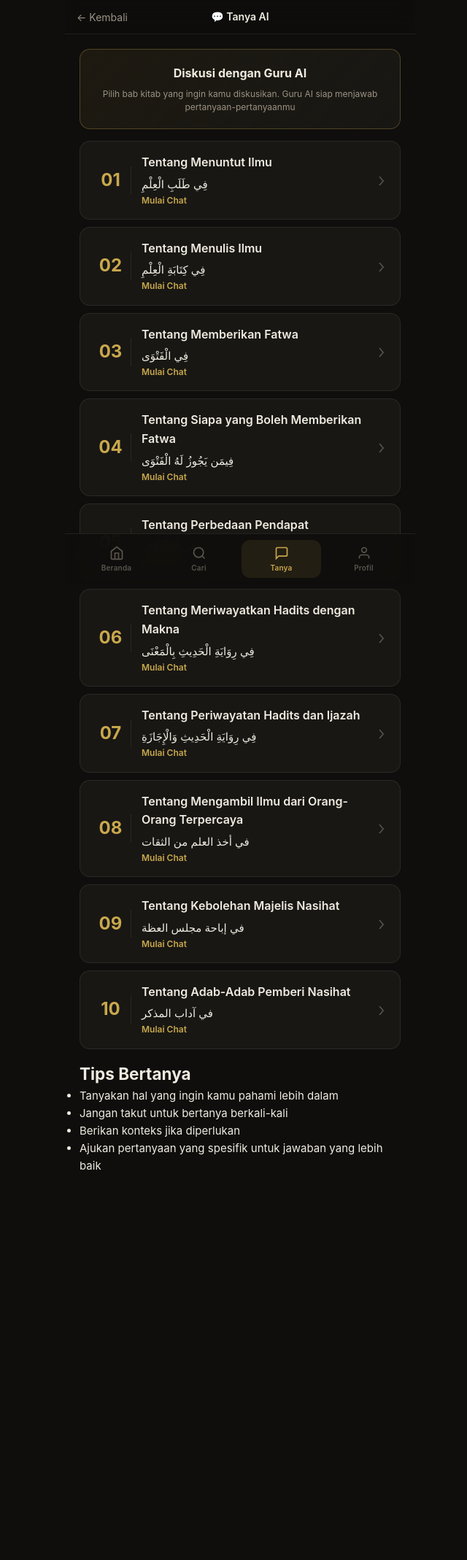
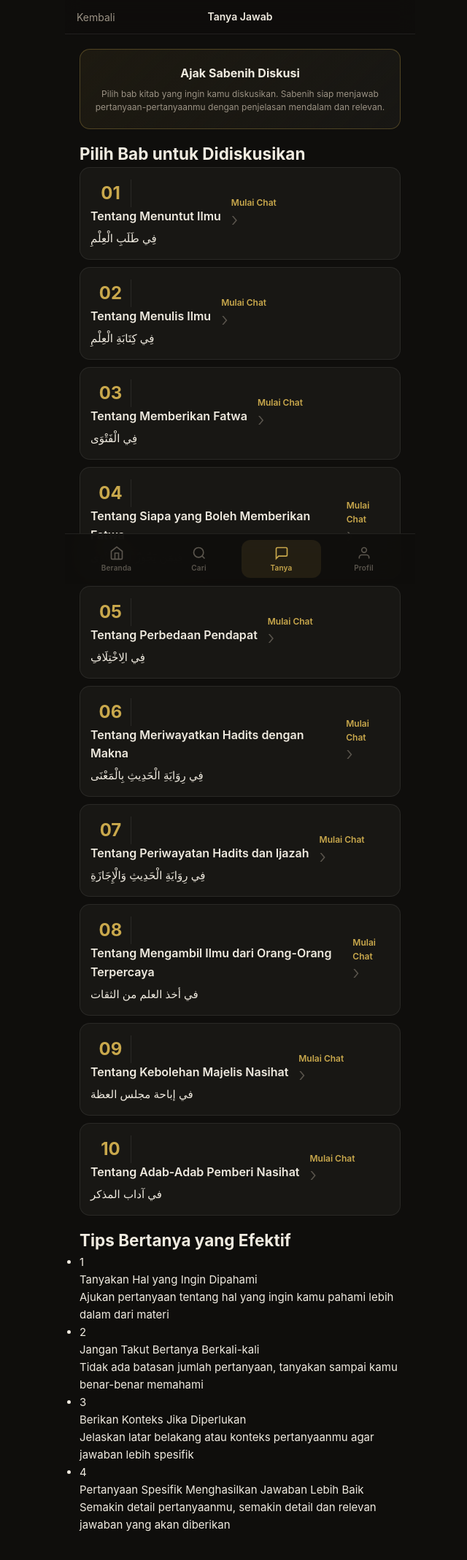
Before and after one commit to sabenihcode/Kitab, a React (Vite) app: page /tanya in a window 1280 px wide. Shown: the top 2138 px of the page at 73% size, without its empty margins (311-951 px from the left). Before the commit the page ends 1730 px from the top, so only its background shows below. Built offline with nearby package versions, Linux system fonts and the light colour scheme.

Commit message:
Update TanyaAIPage.tsx

```diff
--- a/src/pages/TanyaAIPage.tsx
+++ b/src/pages/TanyaAIPage.tsx
@@ -9,8 +9,8 @@ export const TanyaAIPage = () => {
   const [metadata, setMetadata] = useState<Metadata | null>(null);
   const [selectedBab, setSelectedBab] = useState<BabData | null>(null);
   const [loading, setLoading] = useState(true);
-  const [error, setError] = useState<string | null>(null); // ← ADD
-  const [loadingBab, setLoadingBab] = useState(false); // ← ADD
+  const [error, setError] = useState<string | null>(null);
+  const [loadingBab, setLoadingBab] = useState(false);
   const [isChatOpen, setIsChatOpen] = useState(false);
 
   useEffect(() => {
@@ -61,17 +61,16 @@ export const TanyaAIPage = () => {
     );
   }
 
-  // ← ADD ERROR STATE
   if (error && !isChatOpen) {
     return (
       <div className="center-state error-state">
-        <h2>⚠️ Terjadi Kesalahan</h2>
+        <h2>Terjadi Kesalahan</h2>
         <p>{error}</p>
         <button
           onClick={() => navigate('/')}
           className="btn-primary"
         >
-          ← Kembali ke Beranda
+          Kembali ke Beranda
         </button>
       </div>
     );
@@ -85,7 +84,7 @@ export const TanyaAIPage = () => {
           onClick={() => navigate('/')}
           className="btn-primary"
         >
-          ← Kembali ke Beranda
+          Kembali ke Beranda
         </button>
       </div>
     );
@@ -102,25 +101,30 @@ export const TanyaAIPage = () => {
           onClick={() => navigate('/')}
           aria-label="Kembali ke beranda"
         >
-          ← Kembali
+          Kembali
         </button>
-        <span className="tanya-navtitle">💬 Tanya AI</span>
+        <span className="tanya-navtitle">Tanya Jawab</span>
         <div style={{ width: 80 }} />
       </nav>
 
       <div className="tanya-content">
-        {/* Info Header */}
+        {/* Info Header Card */}
         <header className="tanya-info-card animate-fade-in-2">
-          <h1 className="tanya-info-title">Diskusi dengan Guru AI</h1>
+          <div className="info-card-content">
+            <h1 className="tanya-info-title">Ajak Sabenih Diskusi</h1>
             <p className="tanya-info-desc">
-            Pilih bab kitab yang ingin kamu diskusikan. Guru AI siap menjawab pertanyaan-pertanyaanmu
+              Pilih bab kitab yang ingin kamu diskusikan. Sabenih siap menjawab pertanyaan-pertanyaanmu dengan penjelasan mendalam dan relevan.
             </p>
+          </div>
         </header>
 
         {/* List Bab */}
+        <div className="tanya-bab-section">
+          <h2 className="tanya-section-title">Pilih Bab untuk Didiskusikan</h2>
+
           <div className="tanya-bab-list">
             {availableBabs.length === 0 ? (
-            <div className="empty-state">
+              <div className="empty-state-card">
                 <p>Belum ada bab yang tersedia untuk didiskusikan</p>
               </div>
             ) : (
@@ -145,29 +149,67 @@ export const TanyaAIPage = () => {
                     cursor: loadingBab ? 'wait' : 'pointer',
                   }}
                 >
+                  <div className="tanya-bab-header">
                     <div className="tanya-bab-num">{String(bab.id).padStart(2, '0')}</div>
                     <div className="tanya-bab-info">
                       <h3 className="tanya-bab-judul">{bab.judul_id}</h3>
                       <p className="tanya-bab-judul-ar">{bab.judul_ar}</p>
+                    </div>
+                  </div>
+
+                  <div className="tanya-bab-footer">
                     <p className="tanya-bab-action">
-                    {loadingBab ? '⏳ Memuat...' : 'Mulai Chat'}
+                      {loadingBab ? 'Memuat...' : 'Mulai Chat'}
                     </p>
+                    <span className="tanya-bab-chevron" aria-hidden="true">›</span>
                   </div>
-                <span className="tanya-bab-chevron" aria-hidden="true">›</span>
                 </article>
               ))
             )}
           </div>
+        </div>
 
-        {/* Tips Section */}
-        <section className="tanya-tips animate-fade-in-4">
-          <h2 className="tips-title">Tips Bertanya</h2>
+        {/* Tips Section Card */}
+        <section className="tanya-tips-card animate-fade-in-4">
+          <div className="tips-card-header">
+            <h2 className="tips-title">Tips Bertanya yang Efektif</h2>
+          </div>
+
+          <div className="tips-card-content">
             <ul className="tips-list">
-            <li>Tanyakan hal yang ingin kamu pahami lebih dalam</li>
-            <li>Jangan takut untuk bertanya berkali-kali</li>
-            <li>Berikan konteks jika diperlukan</li>
-            <li>Ajukan pertanyaan yang spesifik untuk jawaban yang lebih baik</li>
+              <li className="tips-list-item">
+                <span className="tips-icon">1</span>
+                <div className="tips-text">
+                  <p className="tips-label">Tanyakan Hal yang Ingin Dipahami</p>
+                  <p className="tips-desc">Ajukan pertanyaan tentang hal yang ingin kamu pahami lebih dalam dari materi</p>
+                </div>
+              </li>
+
+              <li className="tips-list-item">
+                <span className="tips-icon">2</span>
+                <div className="tips-text">
+                  <p className="tips-label">Jangan Takut Bertanya Berkali-kali</p>
+                  <p className="tips-desc">Tidak ada batasan jumlah pertanyaan, tanyakan sampai kamu benar-benar memahami</p>
+                </div>
+              </li>
+
+              <li className="tips-list-item">
+                <span className="tips-icon">3</span>
+                <div className="tips-text">
+                  <p className="tips-label">Berikan Konteks Jika Diperlukan</p>
+                  <p className="tips-desc">Jelaskan latar belakang atau konteks pertanyaanmu agar jawaban lebih spesifik</p>
+                </div>
+              </li>
+
+              <li className="tips-list-item">
+                <span className="tips-icon">4</span>
+                <div className="tips-text">
+                  <p className="tips-label">Pertanyaan Spesifik Menghasilkan Jawaban Lebih Baik</p>
+                  <p className="tips-desc">Semakin detail pertanyaanmu, semakin detail dan relevan jawaban yang akan diberikan</p>
+                </div>
+              </li>
             </ul>
+          </div>
         </section>
       </div>
 
@@ -184,11 +226,17 @@ export const TanyaAIPage = () => {
         />
       )}
 
-      {/* Error Toast (jika ada error saat chat open) */}
+      {/* Error Toast */}
       {error && isChatOpen && (
         <div className="error-toast">
           <p>{error}</p>
-          <button onClick={() => setError(null)}>✕</button>
+          <button
+            onClick={() => setError(null)}
+            className="error-toast-close"
+            aria-label="Tutup pesan error"
+          >
+            X
+          </button>
         </div>
       )}
     </div>
```
Lines whose indentation alone changed are shown as unchanged.
